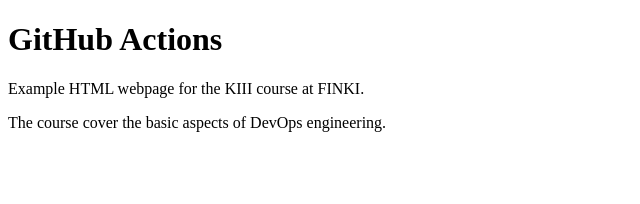
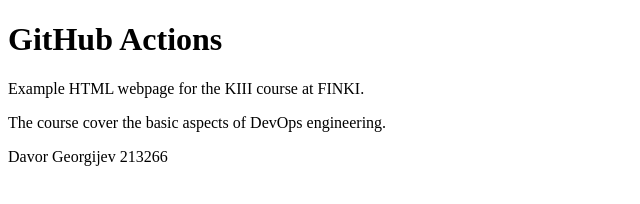
Before and after one commit to davorgeorgijev/ciad-github-actions, a plain HTML site: page index.html in a window 1280 px wide. Shown: the whole page, without its empty margins (0-640 px from the left). Drawn offline with Linux system fonts and the light colour scheme.

Commit message:
Update index.html
Trigger action.

```diff
--- a/index.html
+++ b/index.html
@@ -4,5 +4,6 @@
     <h1>GitHub Actions</h1>
     <p>Example HTML webpage for the KIII course at FINKI.</p>
     <p>The course cover the basic aspects of DevOps engineering.</p>
+    <p>Davor Georgijev 213266</p>
   </body>
 </html>
```
